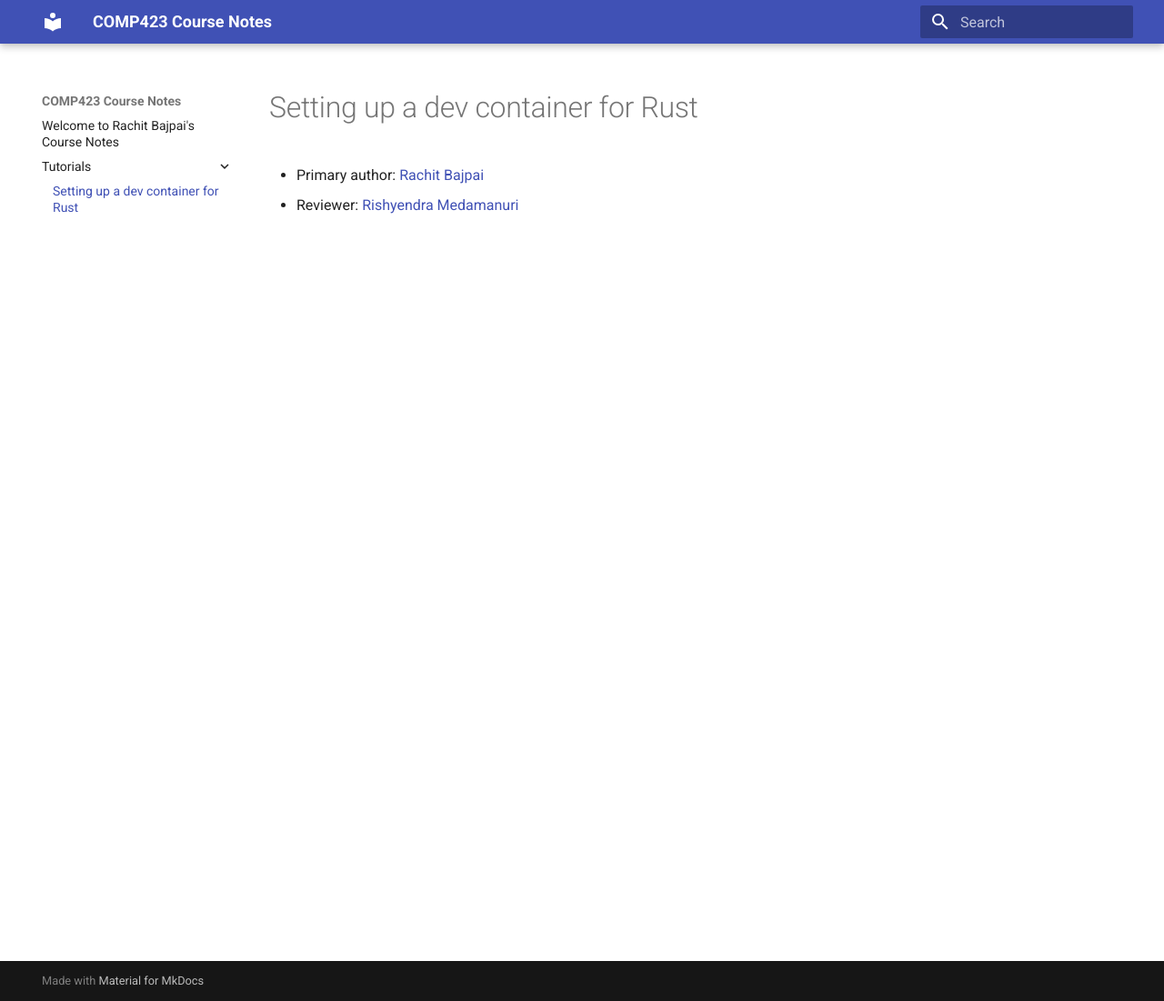
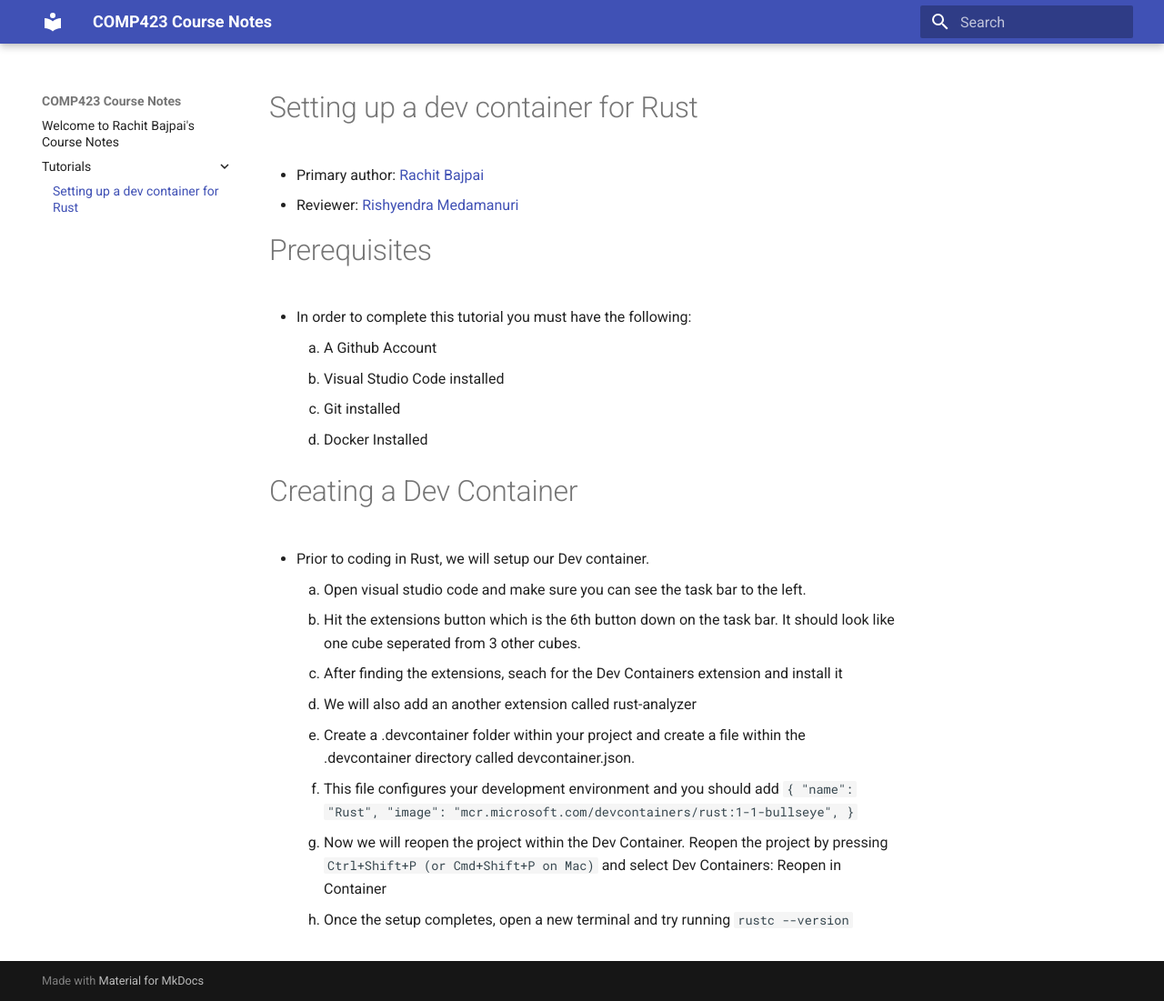
Before and after one commit to rbajpai-unc/comp423-course-notes, an MkDocs documentation site: the page built from docs/tutorials/rust-setup.md, in a window 1280 px wide and 1101 px high. Shown: the whole window at 91% size. Built offline with MkDocs 1.6.1 and Material for MkDocs 9.7.7, drawn with Linux system fonts in a browser that asks for light colours.

Commit message:
Added Code Block and started Dev Container tutorial

````diff
--- a/docs/tutorials/rust-setup.md
+++ b/docs/tutorials/rust-setup.md
@@ -2,3 +2,25 @@
 
 * Primary author: [Rachit Bajpai](https://github.com/rbajpai-unc)
 * Reviewer: [Rishyendra Medamanuri](https://github.com/rishyendra333)
+
+# Prerequisites
+* In order to complete this tutorial you must have the following:
+    1. A Github Account
+    2. Visual Studio Code installed
+    3. Git installed
+    4. Docker Installed
+
+# Creating a Dev Container
+* Prior to coding in Rust, we will setup our Dev container.
+    1. Open visual studio code and make sure you can see the task bar to the left.
+    2. Hit the extensions button which is the 6th button down on the task bar. It should look like one cube seperated from 3 other cubes.
+    3. After finding the extensions, seach for the Dev Containers extension and install it
+    4. We will also add an another extension called rust-analyzer
+    5. Create a .devcontainer folder within your project and create a file within the .devcontainer directory called devcontainer.json.
+    6. This file configures your development environment and you should add
+        ``` {
+	            "name": "Rust",
+                "image": "mcr.microsoft.com/devcontainers/rust:1-1-bullseye",
+            } ```
+    7. Now we will reopen the project within the Dev Container. Reopen the project by pressing ``` Ctrl+Shift+P (or Cmd+Shift+P on Mac) ``` and select Dev Containers: Reopen in Container
+    8. Once the setup completes, open a new terminal and try running ``` rustc --version ```
--- a/mkdocs.yml
+++ b/mkdocs.yml
@@ -1,3 +1,13 @@
 site_name: COMP423 Course Notes
 theme:
+  features:
+    - content.code.copy
   name: material
+markdown_extensions:
+  - pymdownx.highlight:
+      anchor_linenums: true
+      line_spans: __span
+      pygments_lang_class: true
+  - pymdownx.inlinehilite
+  - pymdownx.snippets
+  - pymdownx.superfences
````
